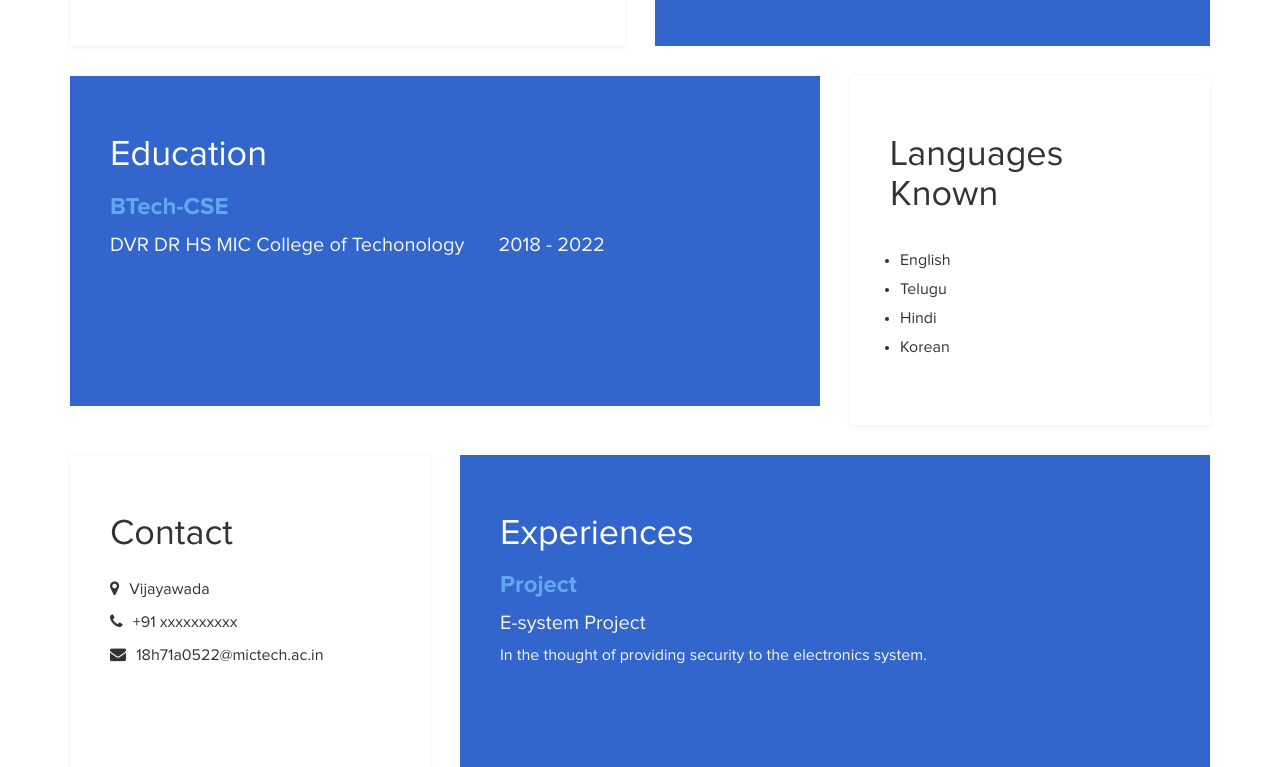
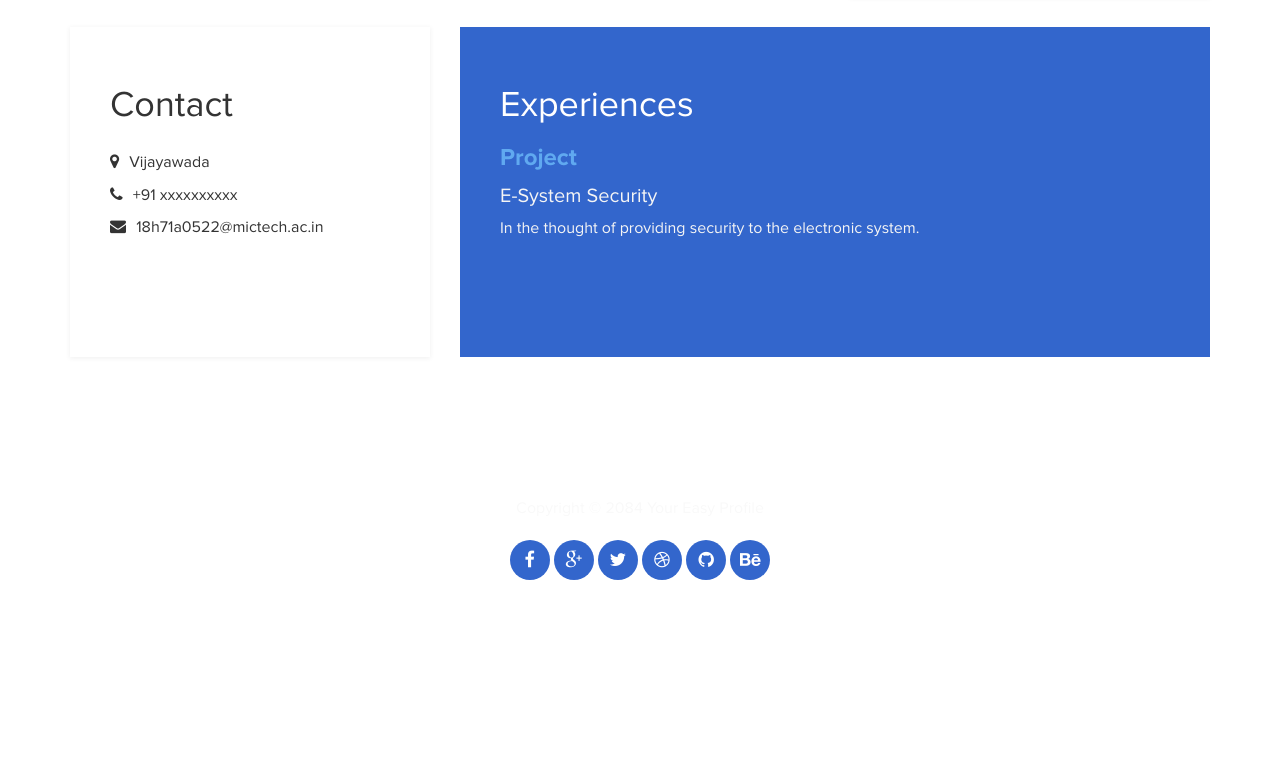
Before and after one commit to likhithamaadhu/likhithamaadhu.github.io, a plain HTML site: page index.html in a window 1280 px wide. Shown: the part 2033-2800 px from the top of the page. After the commit the page ends 2703 px from the top, so only its background shows below. Drawn offline with Linux system fonts and the light colour scheme.

Commit message:
Update index.html

```diff
--- a/index.html
+++ b/index.html
@@ -30,7 +30,7 @@ http://www.templatemo.com/tm-467-easy-profile
 	<div class="container">
 		<div class="row">
 			<div class="col-md-12 col-sm-12">
-				<img src="images/IMG-20190817-WA0002.jpg" class="img-responsive img-circle tm-border" alt="templatemo easy profile">
+				<img src="images/IMG-20190817-WA0002.jpg" width="500" height="600" class="img-responsive img-circle tm-border" alt="templatemo easy profile">
 				<hr>
 				<h1 class="tm-title bold shadow">Hi, I am Likhitha Maadhu</h1>
 				<h1 class="white bold shadow">Student</h1>
@@ -96,7 +96,6 @@ http://www.templatemo.com/tm-467-easy-profile
 						<li>English</li>
 						<li>Telugu</li>
 						<li>Hindi</li>
-						<li>Korean</li>
 					</ul>
 			</div>
 		</div>
@@ -119,8 +118,8 @@ http://www.templatemo.com/tm-467-easy-profile
 				<h2 class="white">Experiences</h2>
 					<div class="experience-content">
 						<h4 class="experience-title accent">Project</h4>
-						<h5>E-system Project</h5><span></span>
-						<p class="education-description">In the thought of providing security to the electronics system.</p>
+						<h5>E-System Security</h5><span></span>
+						<p class="education-description">In the thought of providing security to the electronic system.</p>
 					</div>
 			</div>
 		</div>
```
